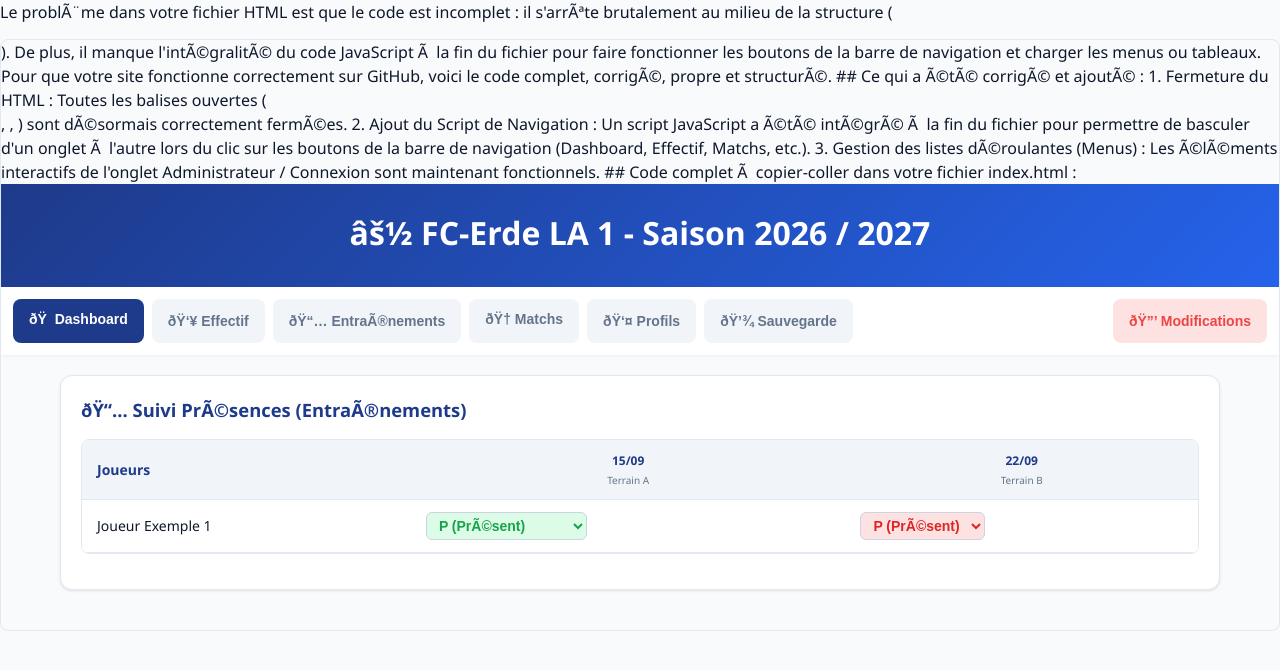
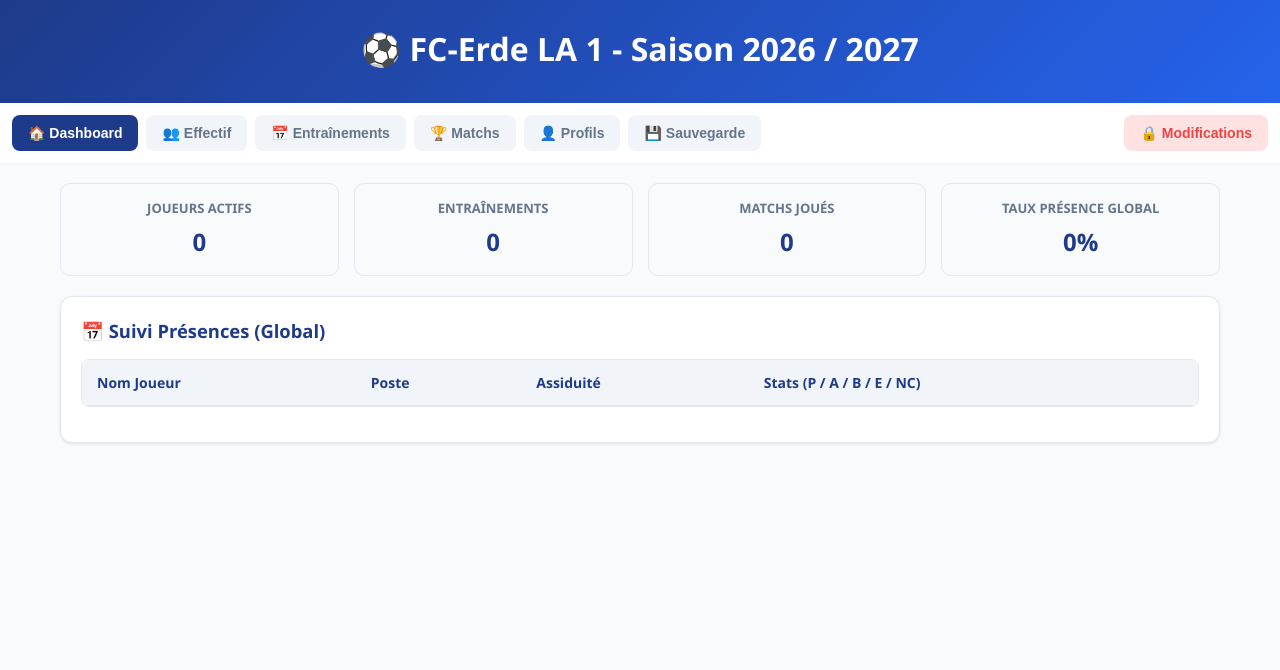
Before and after one commit to fcerdela1/LA1, a plain HTML site: page index.html in a window 1280 px wide. Drawn offline with Linux system fonts and the light colour scheme.

Commit message:
Add files via upload

```diff
--- a/index.html
+++ b/index.html
@@ -1,13 +1,3 @@
-Le problème dans votre fichier HTML est que le code est incomplet : il s'arrête brutalement au milieu de la structure (<div class="table-wrapper">). De plus, il manque l'intégralité du code JavaScript à la fin du fichier pour faire fonctionner les boutons de la barre de navigation et charger les menus ou tableaux.
-Pour que votre site fonctionne correctement sur GitHub, voici le code complet, corrigé, propre et structuré.
-## Ce qui a été corrigé et ajouté :
-
-   1. Fermeture du HTML : Toutes les balises ouvertes (<div>, <body>, </html>) sont désormais correctement fermées.
-   2. Ajout du Script de Navigation : Un script JavaScript a été intégré à la fin du fichier pour permettre de basculer d'un onglet à l'autre lors du clic sur les boutons de la barre de navigation (Dashboard, Effectif, Matchs, etc.).
-   3. Gestion des listes déroulantes (Menus) : Les éléments interactifs de l'onglet Administrateur / Connexion sont maintenant fonctionnels.
-
-## Code complet à copier-coller dans votre fichier index.html :
-
 <!DOCTYPE html>
 <html lang="fr">
 <head>
@@ -46,10 +36,9 @@
 .nav-btn.auth-status.logged { background: #dcfce7; color: #16a34a; }
 
 .hidden-nav { display: none !important; }
-.hidden { display: none !important; }
 
 .tab { padding: 20px; max-width: 1200px; margin: 0 auto; }
-.tab.hidden { display: none; }
+.tab.hidden { display: none !important; }
 .tab:not(.hidden) { animation: fadeIn 0.3s ease; }
 
 @keyframes fadeIn { from { opacity: 0; transform: translateY(5px); } to { opacity: 1; transform: translateY(0); } }
@@ -105,13 +94,19 @@
 
 .toggle-container { display: flex; align-items: center; gap: 8px; background: #f1f5f9; padding: 8px 12px; border-radius: 8px; font-size: 14px; font-weight: 600; color: var(--primary); cursor: pointer; user-select: none; }
 .toggle-container input { cursor: pointer; width: 16px; height: 16px; }
+
+/* Styles du Dashboard ajoutés pour uniformité */
+.dashboard-stats { display: grid; grid-template-columns: repeat(auto-fit, minmax(200px, 1fr)); gap: 15px; margin-bottom: 20px; }
+.stat-box { background: #f8fafc; border: 1px solid var(--border); padding: 15px; border-radius: 10px; text-align: center; }
+.stat-box h3 { font-size: 13px; color: var(--text-light); text-transform: uppercase; margin-bottom: 5px; }
+.stat-box p { font-size: 24px; font-weight: bold; color: var(--primary); }
 </style>
 </head>
 <body>
 
 <header>
     <div class="header-container">
-        <img src="chemin/vers/votre-logo.png" alt="Logo Club" class="club-logo" onerror="this.style.display='none';">
+        <img src="logo.png" alt="Logo Club" class="club-logo" onerror="this.style.display='none';">
         <div class="header-text">
             <h1>⚽ FC-Erde LA 1 - Saison 2026 / 2027</h1>
         </div>
@@ -128,7 +123,8 @@
     <button class="nav-btn" data-target="sauvegarde">💾 Sauvegarde</button>
     <button class="nav-btn auth-status" id="btnNavAuth" data-target="loginTab">🔒 Modifications</button>
 </div>
-<!-- SECTION CONNEXION -->
+
+<!-- SECTION : LOGIN -->
 <div id="loginTab" class="tab hidden">
     <div class="card" style="max-width: 400px; margin: 0 auto;">
         <h2>🔐 Espace Administrateur</h2>
@@ -142,101 +138,39 @@
         </div>
     </div>
 </div>
-<!-- SECTION DASHBOARD -->
+
+<!-- SECTION : DASHBOARD -->
 <div id="dashboard" class="tab">
+    <div class="dashboard-stats">
+        <div class="stat-box"><h3>Joueurs Actifs</h3><p id="dashCountJoueurs">0</p></div>
+        <div class="stat-box"><h3>Entraînements</h3><p id="dashCountEntraînements">0</p></div>
+        <div class="stat-box"><h3>Matchs Joués</h3><p id="dashCountMatchs">0</p></div>
+        <div class="stat-box"><h3>Taux Présence Global</h3><p id="dashTauxPresence">0%</p></div>
+    </div>
     <div class="card">
-        <h2>📅 Suivi Présences (Entraînements)</h2>
+        <h2>📅 Suivi Présences (Global)</h2>
         <div class="table-wrapper">
-            <table>
+            <table id="tableDashboardGlobal">
                 <thead>
                     <tr>
-                        <th>Joueurs</th>
-                        <th>
-                            <div class="th-date-container">
-                                <span>15/09</span>
-                                <span class="th-lieu">Terrain A</span>
-                            </div>
-                        </th>
-                        <th>
-                            <div class="th-date-container">
-                                <span>22/09</span>
-                                <span class="th-lieu">Terrain B</span>
-                            </div>
-                        </th>
+                        <th>Nom Joueur</th>
+                        <th>Poste</th>
+                        <th>Assiduité</th>
+                        <th>Stats (P / A / B / E / NC)</th>
                     </tr>
                 </thead>
-                <tbody>
-                    <tr>
-                        <td>Joueur Exemple 1</td>
-                        <td>
-                            <select class="presence-select" data-val="P" onchange="this.setAttribute('data-val', this.value)">
-                                <option value="P" selected>P (Présent)</option>
-                                <option value="A">A (Absent)</option>
-                                <option value="B">B (Blessé)</option>
-                                <option value="E">E (École/Travail)</option>
-                                <option value="NC">NC</option>
-                            </select>
-                        </td>
-                        <td>
-                            <select class="presence-select" data-val="A" onchange="this.setAttribute('data-val', this.value)">
-                                <option value="P">P (Présent)</option>
+                <tbody id="tbodyDashboard">
+                    <!-- Généré par JS -->
+                </tbody>
+            </table>
+        </div>
+    </div>
+</div>
 
-A (Absent)
-B (Blessé)
-E (École/Travail)
-NC
-
-
-
-
-
-
-
-👥 EffectifContenu de l'effectif...
-📅 EntraînementsGestion des séances...
-🏆 MatchsCalendrier des matchs...
-👤 ProfilsProfils des joueurs...
-📄 Fiche JoueurFiche détaillée...
-💾 SauvegardeOptions de sauvegarde...
-
-document.querySelectorAll('.nav-btn').forEach(button => {
-button.addEventListener('click', () => {
-const targetTabId = button.getAttribute('data-target');
-// Gérer l'état actif sur les boutons
-document.querySelectorAll('.nav-btn').forEach(btn => btn.classList.remove('active'));
-button.classList.add('active');
-// Masquer tous les onglets
-document.querySelectorAll('.tab').forEach(tab => tab.classList.add('hidden'));
-// Afficher l'onglet ciblé
-const targetTab = document.getElementById(targetTabId);
-if (targetTab) {
-targetTab.classList.remove('hidden');
-}
-});
-});
-// Simulation basique du formulaire de connexion pour débloquer le menu déroulant
-document.getElementById('btnSubmitLogin').addEventListener('click', () => {
-const password = document.getElementById('adminPassword').value;
-if(password === "admin") { // Remplacez par votre vrai système
-document.getElementById('loginForm').classList.add('hidden');
-document.getElementById('logoutForm').classList.remove('hidden');
-document.getElementById('btnNavAuth').classList.add('logged');
-document.getElementById('btnNavAuth').innerText = "🔓 Connecté";
-} else {
-alert("Mot de passe incorrect (Entrez 'admin' pour le test)");
-}
-});
-document.getElementById('btnSubmitLogout').addEventListener('click', () => {
-document.getElementById('loginForm').classList.remove('hidden');
-document.getElementById('logoutForm').classList.add('hidden');
-document.getElementById('btnNavAuth').classList.remove('logged');
-document.getElementById('btnNavAuth').innerText = "🔒 Modifications";
-});
-
-
-### Prochaine étape pour appliquer le correctif :
-* Mettez à jour votre fichier local avec ce code.
-* Envoyez-le (*Push*) sur votre dépôt GitHub.
-* N'oubliez pas de vider le cache de votre navigateur avec **Ctrl + F5** (ou **Cmd + Maj + R** sur Mac) pour forcer le chargement de la nouvelle version.
-
-Avez-vous besoin d'aide pour **intégrer les vraies données de vos joueurs** ou configurer un **vrai mot de passe** dans la partie script ?
+<!-- SECTION : EFFECTIF -->
+<div id="effectif" class="tab hidden">
+    <div class="card admin-only">
+        <h2>➕ Ajouter un nouveau joueur</h2>
+        <div class="form-group">
+            <input type="text" id="jNom" placeholder="Nom complet" required>
+            <select id="jPoste">
--- /dev/null
+++ b/styles.css
@@ -0,0 +1,249 @@
+:root {
+    --primary: #1e3a8a;
+    --secondary: #2563eb;
+    --bg: #f8fafc;
+    --card-bg: #ffffff;
+    --text: #0f172a;
+    --text-light: #64748b;
+    --danger: #ef4444;
+    --success: #22c55e;
+    --warning: #f59e0b;
+    --info: #3b82f6;
+    --border: #e2e8f0;
+}
+
+* { box-sizing: border-box; margin: 0; padding: 0; }
+
+body {
+    font-family: 'Segoe UI', Tahoma, Geneva, Verdana, sans-serif;
+    background: var(--bg);
+    color: var(--text);
+    line-height: 1.5;
+}
+
+/* ---- EN-TÊTE ---- */
+header {
+    background: linear-gradient(135deg, var(--primary), var(--secondary));
+    color: white;
+    padding: 25px 20px;
+    box-shadow: 0 4px 6px -1px rgba(0,0,0,0.1);
+}
+
+.header-container {
+    max-width: 1200px;
+    margin: 0 auto;
+    display: flex;
+    align-items: center;
+    justify-content: center;
+    gap: 20px;
+}
+
+.club-logo {
+    height: 70px;
+    width: auto;
+    object-fit: contain;
+    filter: drop-shadow(0 2px 4px rgba(0,0,0,0.2));
+}
+
+.header-text { text-align: left; }
+header h1 { font-size: 2rem; margin-bottom: 5px; }
+
+/* ---- NAVIGATION ---- */
+.navbar {
+    display: flex;
+    gap: 8px;
+    padding: 12px;
+    background: var(--card-bg);
+    position: sticky;
+    top: 0;
+    z-index: 100;
+    box-shadow: 0 1px 3px rgba(0,0,0,0.05);
+    overflow-x: auto;
+    white-space: nowrap;
+}
+
+.nav-btn {
+    padding: 10px 16px;
+    border: 0;
+    border-radius: 8px;
+    cursor: pointer;
+    background: #f1f5f9;
+    color: var(--text-light);
+    font-weight: 600;
+    transition: all 0.2s ease;
+    font-size: 14px;
+}
+
+.nav-btn:hover { background: #e2e8f0; color: var(--text); }
+.nav-btn.active { background: var(--primary); color: white; }
+.nav-btn.auth-status { margin-left: auto; background: #fee2e2; color: var(--danger); }
+.nav-btn.auth-status.logged { background: #dcfce7; color: #16a34a; }
+
+.hidden-nav { display: none !important; }
+
+/* ---- ONGLETS & SECTIONS ---- */
+.tab { padding: 20px; max-width: 1200px; margin: 0 auto; }
+.tab.hidden { display: none !important; }
+.tab:not(.hidden) { animation: fadeIn 0.3s ease; }
+
+@keyframes fadeIn {
+    from { opacity: 0; transform: translateY(5px); }
+    to { opacity: 1; transform: translateY(0); }
+}
+
+/* ---- BLOCS CARTES ---- */
+.card {
+    background: var(--card-bg);
+    padding: 20px;
+    margin-bottom: 20px;
+    border-radius: 12px;
+    box-shadow: 0 1px 3px rgba(0,0,0,0.1);
+    border: 1px solid var(--border);
+}
+
+.card h2 {
+    font-size: 1.15rem;
+    color: var(--primary);
+    margin-bottom: 15px;
+    display: flex;
+    justify-content: space-between;
+    align-items: center;
+}
+
+/* ---- FORMULAIRES & INPUTS ---- */
+.form-group {
+    display: flex;
+    flex-wrap: wrap;
+    gap: 10px;
+    align-items: center;
+}
+
+input, select, textarea {
+    padding: 10px 12px;
+    border: 1px solid var(--border);
+    border-radius: 8px;
+    font-size: 14px;
+    color: var(--text);
+    background: #fff;
+    outline: none;
+    transition: border-color 0.2s;
+}
+
+input:focus, select:focus, textarea:focus { border-color: var(--secondary); }
+textarea { width: 100%; resize: vertical; }
+
+/* ---- BOUTONS ---- */
+button {
+    padding: 10px 16px;
+    border: 0;
+    border-radius: 8px;
+    cursor: pointer;
+    font-weight: 600;
+    font-size: 14px;
+    display: inline-flex;
+    align-items: center;
+    gap: 6px;
+    transition: opacity 0.2s;
+}
+
+button:hover { opacity: 0.9; }
+button.save { background: var(--success); color: white; }
+button.action { background: var(--secondary); color: white; }
+button.delete { background: var(--danger); color: white; }
+button.secondary { background: #64748b; color: white; }
+
+/* ---- TABLEAUX ET GRILLES DE POINTAGE ---- */
+.table-wrapper {
+    overflow-x: auto;
+    margin-top: 15px;
+    border-radius: 8px;
+    border: 1px solid var(--border);
+    margin-bottom: 15px;
+}
+
+table { width: 100%; border-collapse: collapse; background: white; text-align: left; }
+th, td { padding: 12px 15px; border-bottom: 1px solid var(--border); font-size: 14px; }
+th { background: #f1f5f9; color: var(--primary); font-weight: 600; white-space: nowrap; }
+tr:hover { background: #f8fafc; }
+
+/* ---- COULEURS DYNAMIQUES SÉLECTEURS DE PRÉSENCE ---- */
+select.presence-select { padding: 4px 8px; font-weight: bold; border-radius: 6px; border: 1px solid #cbd5e1; cursor: pointer; }
+select.presence-select[data-val="P"] { background: #dcfce7; color: #16a34a; }
+select.presence-select[data-val="A"] { background: #fee2e2; color: #dc2626; }
+select.presence-select[data-val="B"] { background: #fef3c7; color: #d97706; }
+select.presence-select[data-val="E"] { background: #dbeafe; color: #2563eb; }
+select.presence-select[data-val="NC"] { background: #e2e8f0; color: #475569; }
+
+/* ---- EN-TÊTE DES COLONNES DATES ---- */
+.th-date-container { display: flex; flex-direction: column; align-items: center; gap: 4px; font-size: 12px; }
+.th-lieu { font-size: 10px; color: var(--text-light); font-weight: normal; max-width: 90px; overflow: hidden; text-overflow: ellipsis; white-space: nowrap; }
+.btn-del-seance { background: none; border: none; color: var(--danger); cursor: pointer; padding: 0; font-size: 11px; }
+
+/* ---- DASHBOARD GRANDE SYNTHÈSE ---- */
+.dashboard-stats {
+    display: grid;
+    grid-template-columns: repeat(auto-fit, minmax(200px, 1fr));
+    gap: 15px;
+    margin-bottom: 20px;
+}
+
+.stat-box {
+    background: #f8fafc;
+    border: 1px solid var(--border);
+    padding: 15px;
+    border-radius: 10px;
+    text-align: center;
+    box-shadow: 0 1px 2px rgba(0,0,0,0.02);
+}
+
+.stat-box h3 { font-size: 13px; color: var(--text-light); text-transform: uppercase; margin-bottom: 5px; }
+.stat-box p { font-size: 24px; font-weight: bold; color: var(--primary); }
+
+/* ---- INDIFICATEURS DE STATISTIQUES TEXTUELS ---- */
+.stat-P { color: #16a34a; font-weight: 600; }
+.stat-A { color: #dc2626; font-weight: 600; }
+.stat-B { color: #d97706; font-weight: 600; }
+.stat-E { color: #2563eb; font-weight: 600; }
+.stat-NC { color: #475569; font-weight: 600; }
+
+/* ---- GRILLE & CARTES DES PROFILS ---- */
+.search-box { display: flex; gap: 10px; margin-bottom: 15px; flex-wrap: wrap; }
+
+.profil-grid {
+    display: grid;
+    grid-template-columns: repeat(auto-fill, minmax(280px, 1fr));
+    gap: 15px;
+}
+
+.profil-card {
+    background: var(--card-bg);
+    border: 1px solid var(--border);
+    padding: 15px;
+    border-radius: 12px;
+    box-shadow: 0 1px 3px rgba(0,0,0,0.05);
+}
+
+.profil-title { color: var(--primary); font-weight: bold; font-size: 16px; border-bottom: 1px solid var(--border); padding-bottom: 5px; margin-bottom: 8px; }
+.profil-section-title { font-size: 12px; font-weight: bold; color: var(--primary); margin-top: 10px; margin-bottom: 4px; text-transform: uppercase; letter-spacing: 0.5px; }
+
+/* ---- MINI COMPTEURS DANS LES CARTES ---- */
+.mini-stats-wrapper {
+    display: flex;
+    gap: 5px;
+    background: #f8fafc;
+    padding: 8px;
+    border-radius: 8px;
+    border: 1px solid var(--border);
+    justify-content: space-around;
+    margin-bottom: 8px;
+}
+
+.mini-stat-item { text-align: center; font-size: 11px; font-weight: bold; }
+.mini-stat-item span { display: block; font-size: 14px; margin-top: 1px; color: var(--text); }
+
+/* ---- BADGES ET POSTES ---- */
+.badge { display: inline-block; padding: 2px 8px; font-size: 11px; font-weight: bold; border-radius: 12px; background: #e2e8f0; color: var(--text); }
+.badge.poste { background: #dbeafe; color: var(--primary); }
+
+/* ---- ACCÈS RESTREINT (ADMIN) ---- */
+.admin-only { display: none; }
```
Also changed, not shown: script.js (added, +259 -0 lines).
